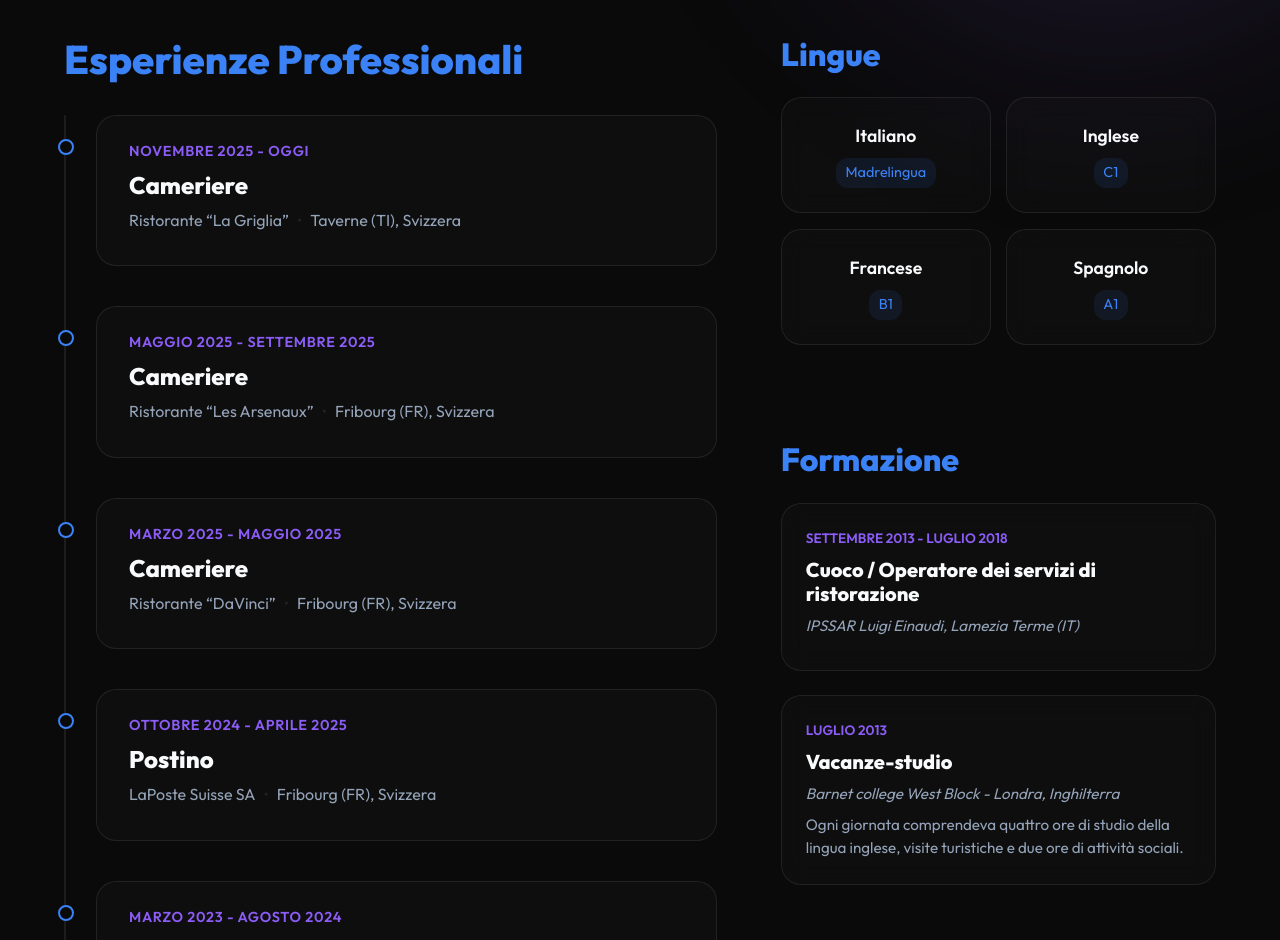
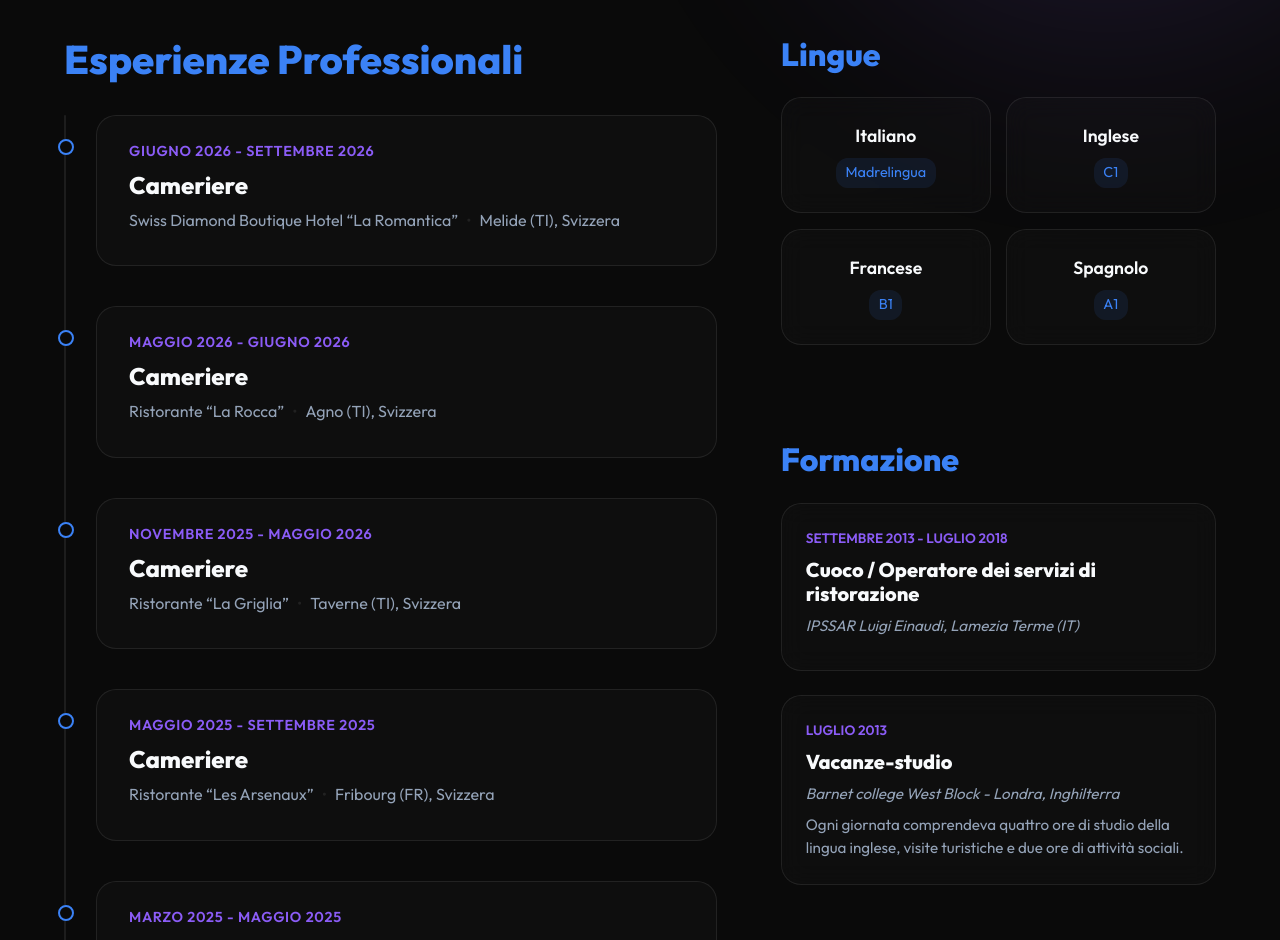
Before and after one commit to simonlucapisano/simonlucapisano.com, an Astro site: page / in a window 1280 px wide. Shown: the part 926-1866 px from the top of the page. Built offline with nearby package versions, Linux system fonts and the light colour scheme; Astro itself is replaced by a stand-in of ours.

Commit message:
Aggiorna esperienze lavorative 2026

```diff
--- a/src/components/Experience.astro
+++ b/src/components/Experience.astro
@@ -1,7 +1,21 @@
 ---
 const experiences = [
     {
-        period: "Novembre 2025 - Oggi",
+        period: "Giugno 2026 - Settembre 2026",
+        role: "Cameriere",
+        company: "Swiss Diamond Boutique Hotel “La Romantica”",
+        location: "Melide (TI), Svizzera",
+        desc: ""
+    },
+    {
+        period: "Maggio 2026 - Giugno 2026",
+        role: "Cameriere",
+        company: "Ristorante “La Rocca”",
+        location: "Agno (TI), Svizzera",
+        desc: ""
+    },
+    {
+        period: "Novembre 2025 - Maggio 2026",
         role: "Cameriere",
         company: "Ristorante “La Griglia”",
         location: "Taverne (TI), Svizzera",
```
